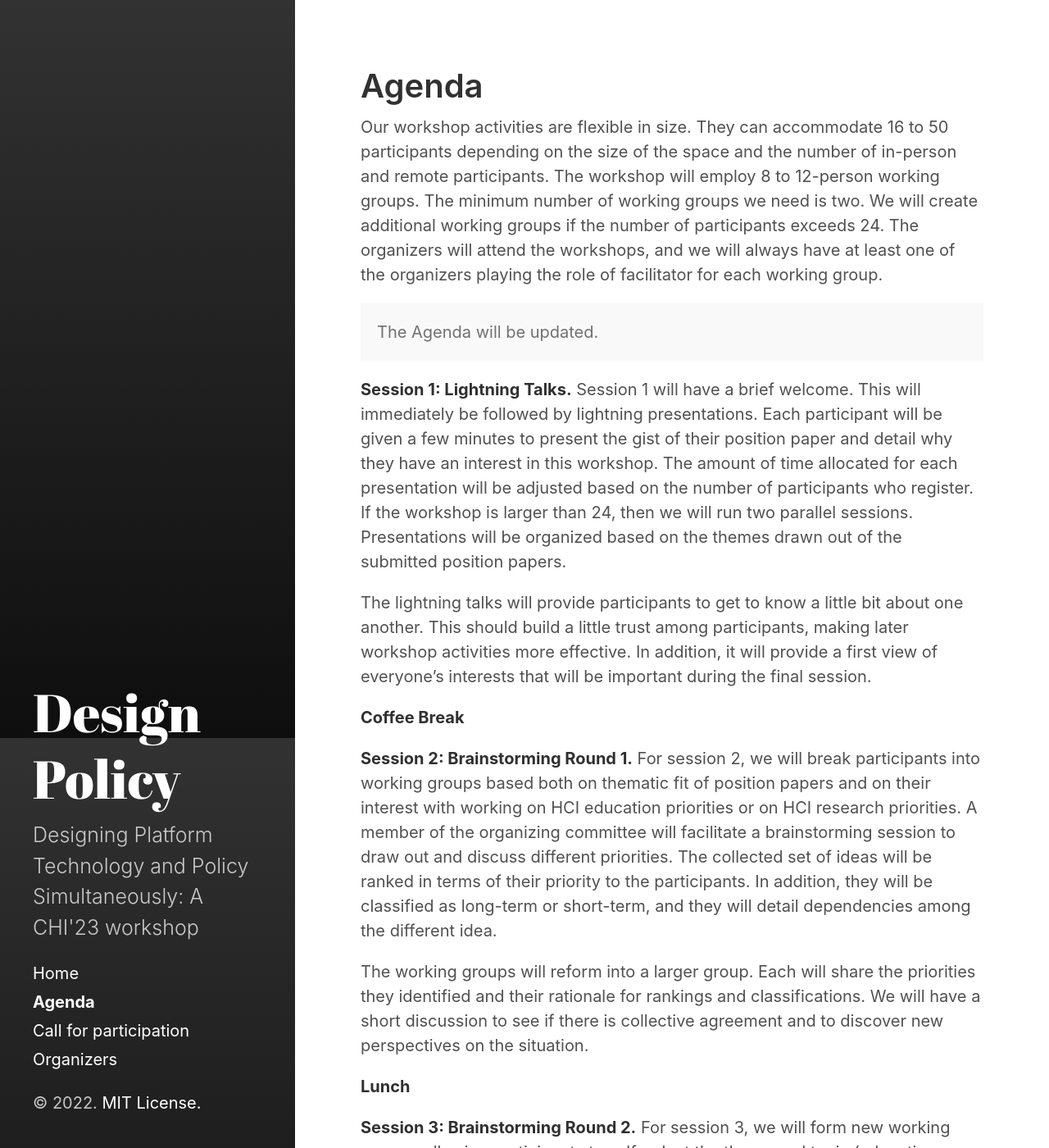
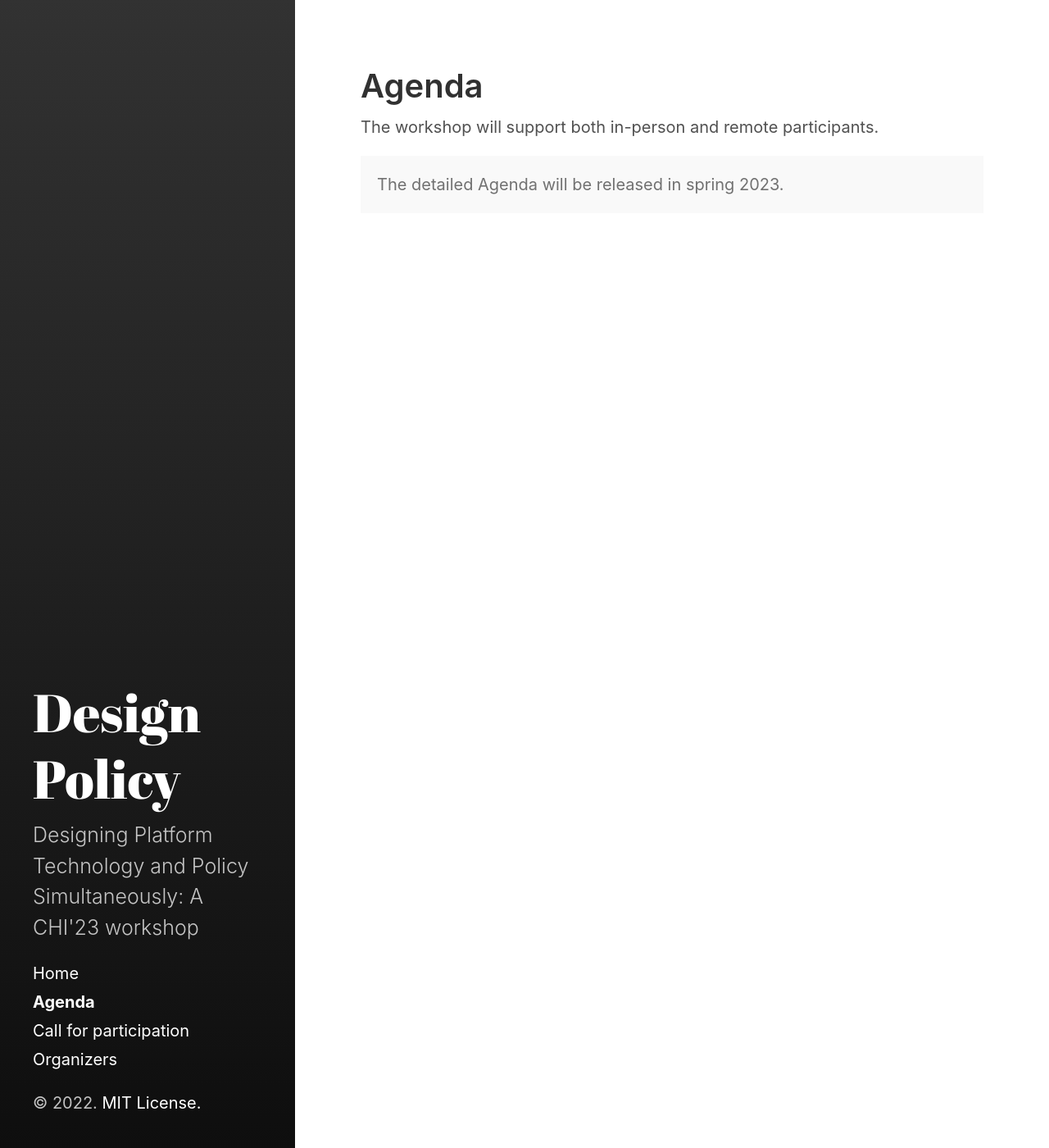
Before and after one commit to yang-qian/designpolicyCHI23, a Jekyll site: the page built from Agenda.md, in a window 1280 px wide and 1400 px high. Shown: the whole window at 82% size. Built offline with Jekyll 4.4.1, drawn with Linux system fonts in a browser that asks for light colours; some of the changed text lies outside the part shown.

Commit message:
Update Agenda.md

```diff
--- a/Agenda.md
+++ b/Agenda.md
@@ -4,36 +4,8 @@ title: Agenda
 sidebar_link: true
 ---
 
-Our workshop activities are flexible in size. They can accommodate 16 to 50 participants depending on the size of the space and the number of in-person and remote participants. The workshop will employ 8 to 12-person working groups. The minimum number of working groups we need is two. We will create additional working groups if the number of participants exceeds 24. The organizers will attend the workshops, and we will always have at least one of the organizers playing the role of facilitator for each working group.
+The workshop will support both in-person and remote participants.
 
 <p class="message">
-  The Agenda will be updated.
+  The detailed Agenda will be released in spring 2023.
 </p>
-
-**Session 1: Lightning Talks.**
-Session 1 will have a brief welcome. This will immediately be followed by lightning presentations. Each participant will be given a few minutes to present the gist of their position paper and detail why they have an interest in this workshop. The amount of time allocated for each presentation will be adjusted based on the number of participants who register. If the workshop is larger than 24, then we will run two parallel sessions. Presentations will be organized based on the themes drawn out of the submitted position papers.
-
-The lightning talks will provide participants to get to know a little bit about one another. This should build a little trust among participants, making later workshop activities more effective. In addition, it will provide a first view of everyone’s interests that will be important during the final session.
-
-**Coffee Break**
-
-**Session 2: Brainstorming Round 1.**
-For session 2, we will break participants into working groups based both on thematic fit of position papers and on their interest with working on HCI education priorities or on HCI research priorities. A member of the organizing committee will facilitate a brainstorming session to draw out and discuss different priorities. The collected set of ideas will be ranked in terms of their priority to the participants. In addition, they will be classified as long-term or short-term, and they will detail dependencies among the different idea.
-
-The working groups will reform into a larger group. Each will share the priorities they identified and their rationale for rankings and classifications. We will have a short discussion to see if there is collective agreement and to discover new perspectives on the situation.
-
-**Lunch**
-
-**Session 3: Brainstorming Round 2.**
-For session 3, we will form new working groups, allowing participants to self-select the theme and topic (education priorities or research priorities) they want to work on. We will engage in a second round of brainstorming facilitated by workshop organizers. Synthesis of the ideas will deviate from the first round in that we will push participants to provide more detailed rationales for the rankings and the classification. We expect this round will reproduce many of the ideas from round 1 as well as new ideas that come from some personal reflection and from the larger group discussion. Once again, the working groups will come back together and share and discuss their sets of priorities.
-
-
-**Coffee Break**
-
-**Session 4: Collaboration Speed Dating.**
-During the coffee break, organizers will collect lists of matches between participants. These are explicit indications of other participants a participant wishes to talk to about future collaboration. Based on their indications, we will generate a short list of one-on-one collaboration meetings.
-
-During the speed dating session, participants will have 8 minutes to sit together and talk about future collaboration. At the end of the eight minutes, they will rotate to the next name on their speed dating list. Our hope for this activity is that at the end of the workshop we will have facilitated the genesis of several new collaborations around the topic of policy and HCI.
-
-**Session 5: Wrap-up.**
-In the final few minutes of the workshop, we will hold a group discussion about writing a paper describing the workshop and the priorities that emerged. We will collectively discuss the best venue for the paper and collect names of everyone who wishes to participate in writing. We were particularly impressed with the impact of a paper on social computer that emerged from a workshop and had participation from almost all who attended \cite{kittur2013future}. We hope to have a similar impact from this post-workshop activity.
```
